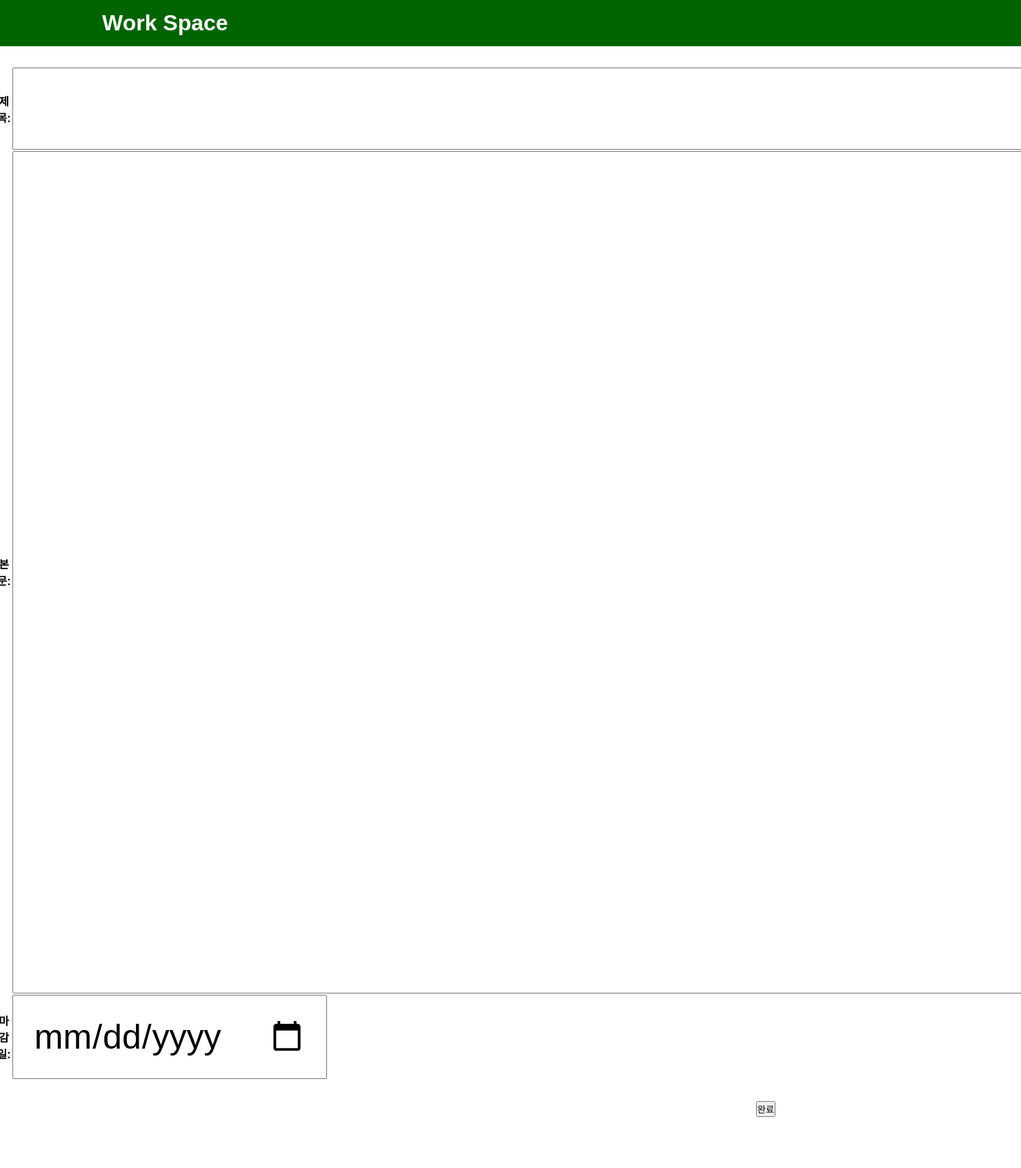
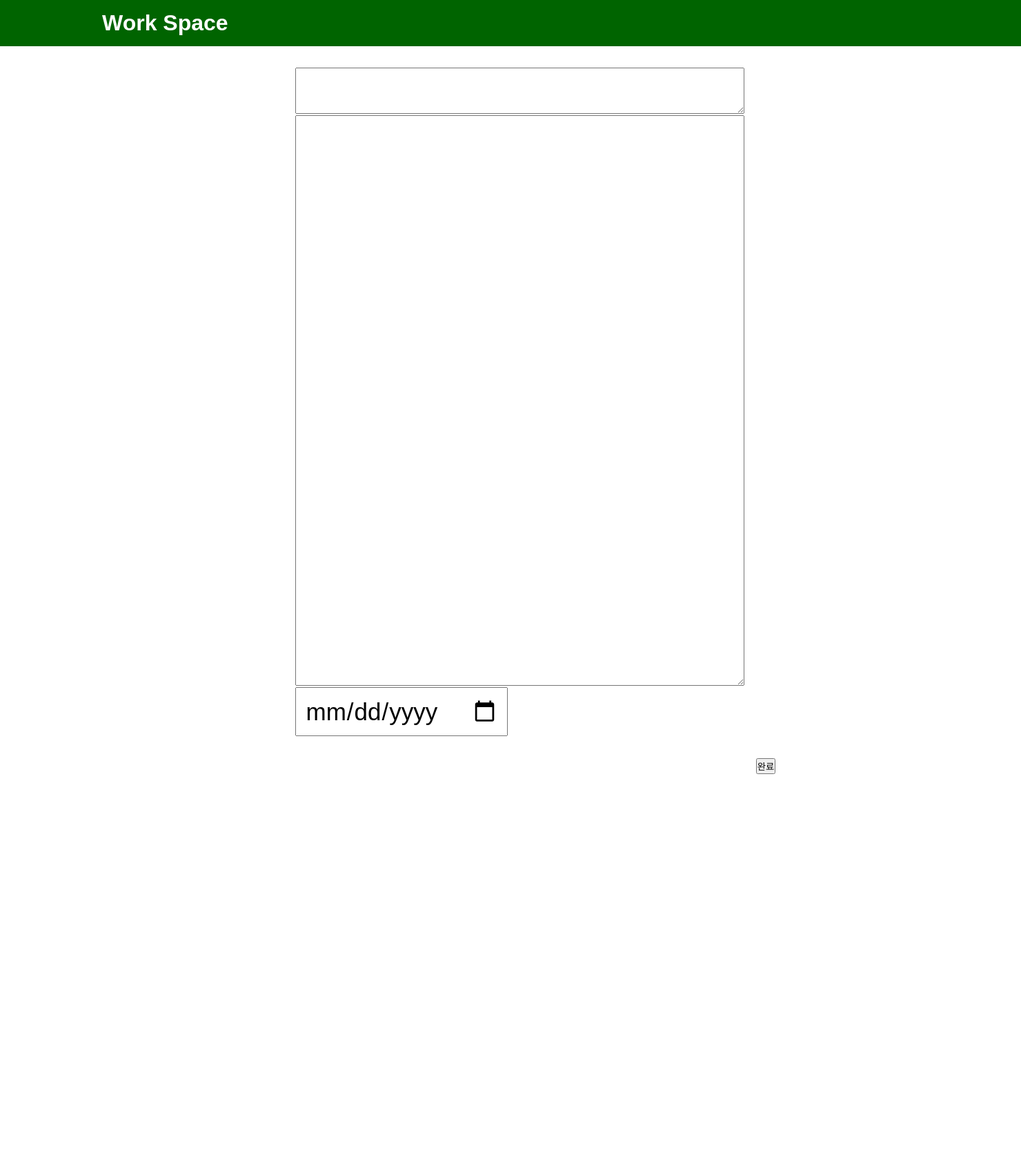
Before and after one commit to jschan0911/workspace, a Django app: page /create/ in a window 1480 px wide; the page is wider, and only the part inside the window is pictured. Shown: that part at 69% size. After the commit the page ends 1122 px from the top of that part, so only its background shows below. Run offline with Django 4.2, Linux system fonts and the light colour scheme.

Commit message:
edit: detail, form font-size

```diff
--- a/church_work/work_app/forms.py
+++ b/church_work/work_app/forms.py
@@ -3,13 +3,13 @@
 from .models import myPost, myUser
 
 class PostForm(forms.ModelForm):
-    title = forms.CharField(label='제목', max_length=20,
-        widget=forms.Textarea(attrs={'rows':'1', 'cols': '50', 'style':'font-size:50px; padding: 2%;'}))
-    body = forms.CharField(label='본문', max_length=2000,
-        widget=forms.Textarea(attrs={'rows':'20', 'cols': '50', 'style':'font-size:50px; padding: 2%;'}))
-    enddate = forms.DateField(required=False, label='마감일',
+    title = forms.CharField(label='', max_length=20,
+        widget=forms.Textarea(attrs={'rows':'1', 'cols': '30', 'style':'font-size:35px; padding: 2%;'}))
+    body = forms.CharField(label='', max_length=2000,
+        widget=forms.Textarea(attrs={'rows':'20', 'cols': '30', 'style':'font-size:35px; padding: 2%;'}))
+    enddate = forms.DateField(required=False, label='',
         # widget=forms.DateInput(format=('%m/%d/%Y'), attrs={'class':'form-control', 'placeholder':'Select a date', 'type':'date'})
-        widget=forms.DateInput(format=('%Y-%m-%d'), attrs={'class':'form-control', 'placeholder':'Select a date', 'type':'date', 'style':'font-size:50px; padding: 2%;'})
+        widget=forms.DateInput(format=('%Y-%m-%d'), attrs={'class':'form-control', 'placeholder':'Select a date', 'type':'date', 'style':'font-size:35px; padding: 2%;'})
     )
 
     # enddate = forms.DateField(label='마감일(2022-01-01)', widget=forms.DateInput(attrs={'style':'font-size:15px'}))
```
Also changed, not shown: church_work/work_app/templates/detail.html (+4 -3 lines).
